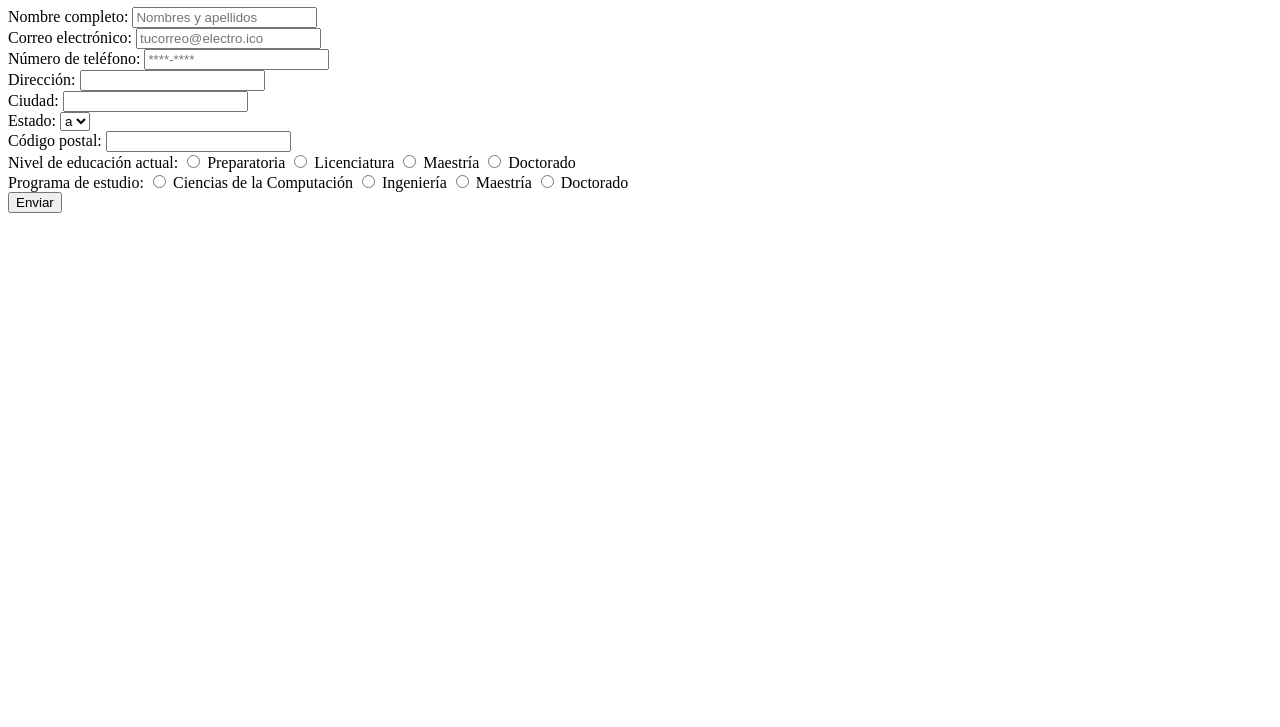
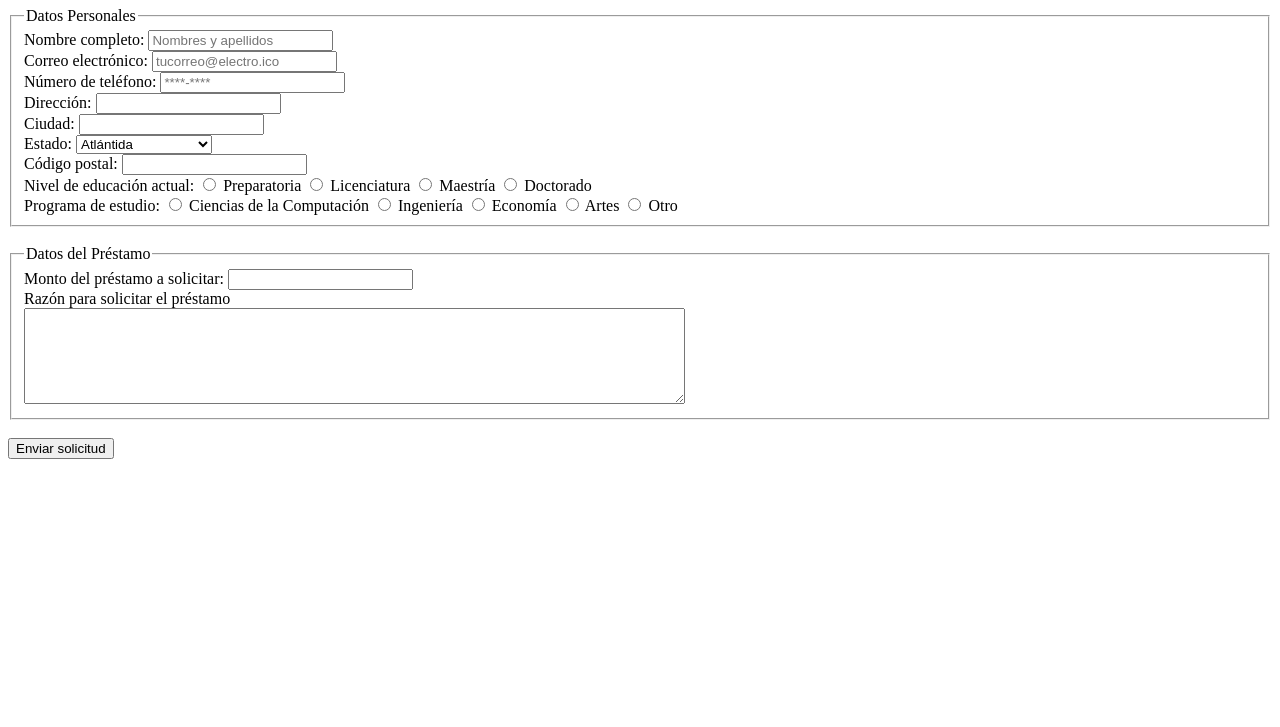
Before and after one commit to Erick112358/Desarrollo-Web-I, a plain HTML site: page solicitud_prestamo.html in a window 1280 px wide. Shown: the part 73-800 px from the top of the page. Drawn offline with Linux system fonts and the light colour scheme.

Commit message:
Solicitud de prestamo estudiantil

```diff
--- a/solicitud_prestamo.html
+++ b/solicitud_prestamo.html
@@ -6,8 +6,10 @@
     <title>Solicitar Préstamo Estudiantil</title>
 </head>
 <body>
-    <h1>Solicitar Préstamo Estudiantil</h1>
+    <h1>Solicitud de Préstamo Estudiantil</h1>
     <form action="solicitud_prestamo.html" method="get">
+        <fieldset>
+        <legend>Datos Personales</legend>
         <label for="txtNombre">Nombre completo:</label>
         <input type="text" name="nombre" id="txtNombre" placeholder="Nombres y apellidos">
         <br>
@@ -25,10 +27,24 @@
         <br>
         <label for="cmbEstado">Estado:</label>
         <select name="estado" id="cmbEstado">
-            <option value="1">a</option>
-            <option value="2">b</option>
-            <option value="3">c</option>
-            <option value="4">d</option>
+            <option value="1">Atlántida</option>
+            <option value="2">Choluteca</option>
+            <option value="3">Colón</option>
+            <option value="4">Comayagua</option>
+            <option value="5">Copán</option>
+            <option value="6">Cortés</option>
+            <option value="7">El Paraíso</option>
+            <option value="8">Francisco Morazán</option>
+            <option value="9">Gracias a Dios</option>
+            <option value="10">Intibucá</option>
+            <option value="11">Islas de la Bahía</option>
+            <option value="12">La Paz</option>
+            <option value="13">Lempira</option>
+            <option value="14">Ocotepeque</option>
+            <option value="15">Olancho</option>
+            <option value="16">Santa Bárbara</option>
+            <option value="17">Valle</option>
+            <option value="18">Yoro</option>
         </select>
         <br>
         <label for="txtCodPostal">Código postal:</label>
@@ -45,16 +61,29 @@
         <label for="opcDoctorado">Doctorado</label>
         <br>
         <label for="rdbPrograma">Programa de estudio:</label>
-        <input type="radio" name="rdbComputación" id="opcComputación" value="Computación">
+        <input type="radio" name="rdbPrograma" id="opcComputación" value="Computación">
         <label for="opcComputación">Ciencias de la Computación</label>
-        <input type="radio" name="rdbIngeniería" id="opcIngeniería" value="Ingeniería">
+        <input type="radio" name="rdbPrograma" id="opcIngeniería" value="Ingeniería">
         <label for="opcIngeniería">Ingeniería</label>
-        <input type="radio" name="rdbEducación" id="opcMaestría" value="Maestría">
-        <label for="opcMaestría">Maestría</label>
-        <input type="radio" name="rdbEducación" id="opcDoctorado" value="Doctorado">
-        <label for="opcDoctorado">Doctorado</label>
+        <input type="radio" name="rdbPrograma" id="opcEconomía" value="Economía">
+        <label for="opcEconomía">Economía</label>
+        <input type="radio" name="rdbPrograma" id="opcArtes" value="Artes">
+        <label for="opcArtes">Artes</label>
+        <input type="radio" name="rdbPrograma" id="opcOtro" value="Otro">
+        <label for="opcOtro">Otro</label>
+        </fieldset>
         <br>
-        <button type="submit">Enviar</button>
+        <fieldset>
+        <legend>Datos del Préstamo</legend>
+        <label for="txtMonto">Monto del préstamo a solicitar:</label>
+        <input type="text" name="monto" id="txtMonto">
+        <br>
+        <label for="txtRazon">Razón para solicitar el préstamo</label>
+        <br>
+        <textarea name="razon" id="txtRazon" cols="80" rows="6"></textarea>
+        </fieldset>
+        <br>
+        <button type="submit">Enviar solicitud</button>
         </form>
 </body>
 </html>
```
